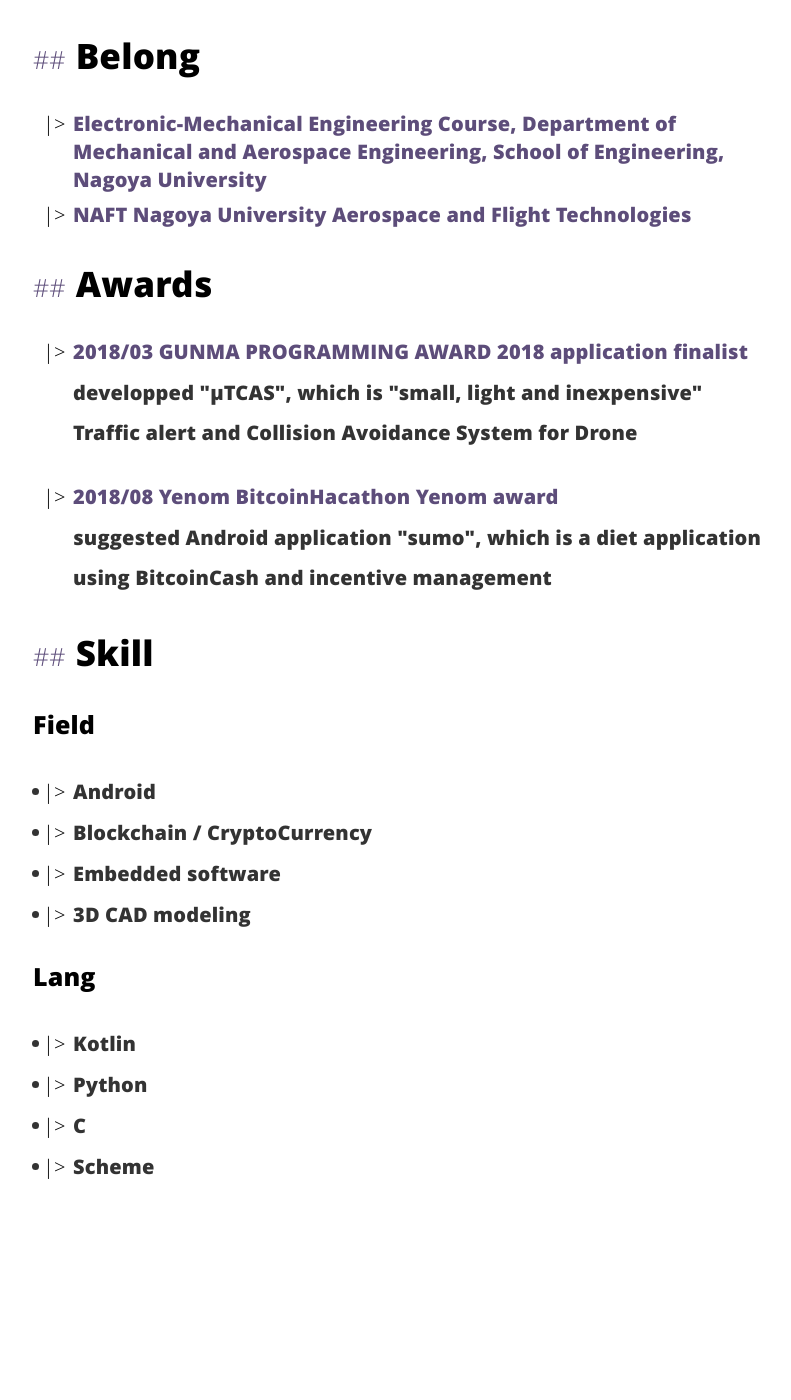
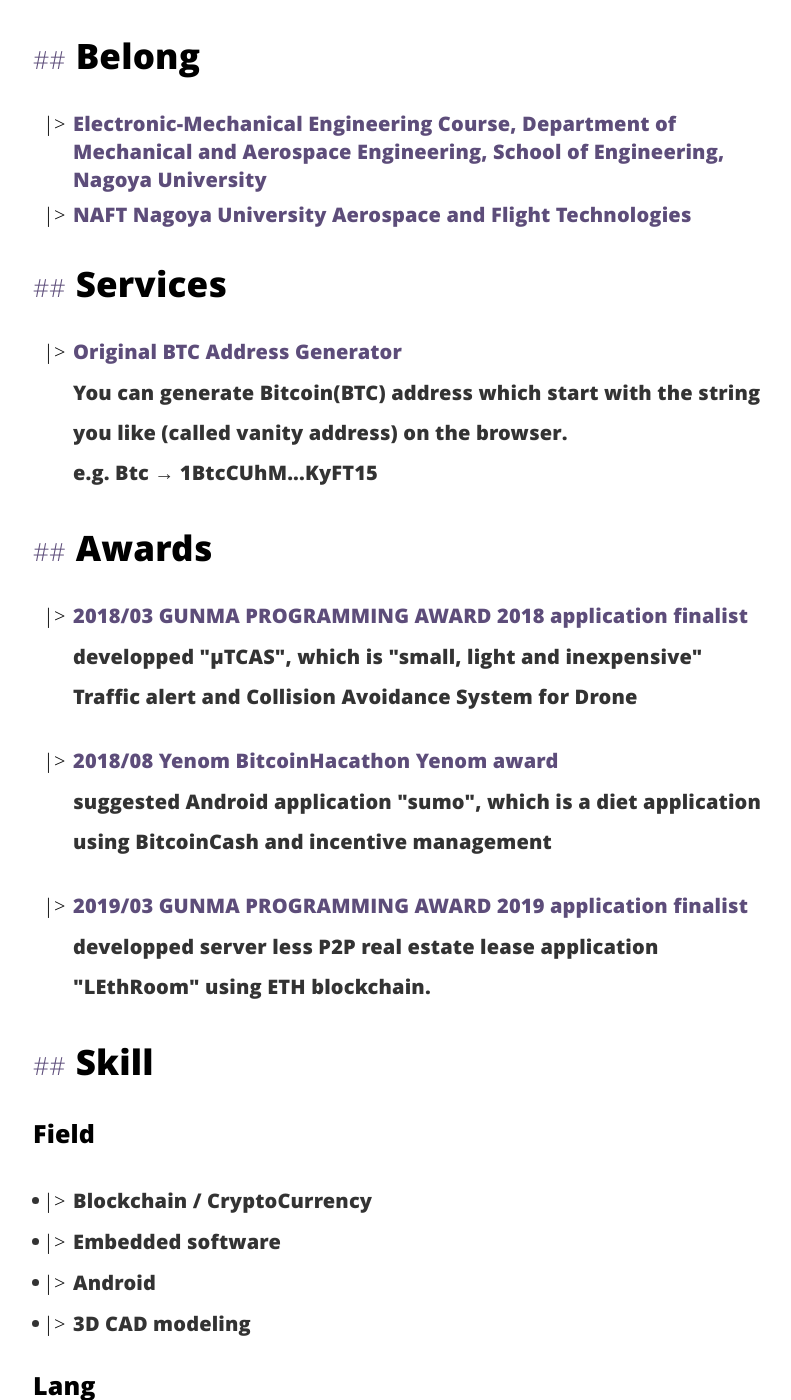
Before and after one commit to mwtndmik/mwtndmik.github.io, a Jekyll site: the page built from about.html, in a window 1280 px wide and 1400 px high, scrolled down 504 px. Shown: the whole window, without its empty margins (227-1018 px from the left). Built offline with Jekyll 4.4.1, drawn with Linux system fonts in a browser that asks for light colours; before the commit the page ends 1731 px from its top, so only the background shows below that.

Commit message:
update my profile

```diff
--- a/_config.yml
+++ b/_config.yml
@@ -11,7 +11,7 @@
 # User settings
 username: mwtndmik
 user_title: mwtndmik
-email: 235711131719k@gmail.com
+email: kazuki.sugiyam@gmail.com
 twitter_username: mwtndmik
 github_username:  mwtndmik
 facebook_username: Kazuk.Sugiyam
@@ -50,14 +50,15 @@
 # skill_lang in about me
 language:
   - name: Kotlin
+  - name: TypeScript
   - name: Python
   - name: C
   - name: Scheme
 #skill_field in about me
 field:
-  - name: Android
   - name: Blockchain / CryptoCurrency
   - name: Embedded software
+  - name: Android
   - name: 3D CAD modeling
 #belong in about me
 belong:
@@ -65,6 +66,11 @@
     url: http://www.nuem.nagoya-u.ac.jp/index.html
   - name: NAFT Nagoya University Aerospace and Flight Technologies
     url: https://naft.space
+#services in about me
+service:
+  - name: Original BTC Address Generator
+    url: https://originaladdress.net
+    content: You can generate Bitcoin(BTC) address which start with the string you like (called vanity address) on the browser.<br>e.g. Btc → 1BtcCUhM...KyFT15
 #awards in about me
 award:
   - name: 2018/03  GUNMA PROGRAMMING AWARD 2018 application finalist
@@ -73,5 +79,7 @@
   - name: 2018/08  Yenom BitcoinHacathon Yenom award
     url: https://www.neweconomy.jp/posts/22873/2#入賞チーム
     content: suggested Android application "sumo", which is a diet application using BitcoinCash and incentive management
+  - name: 2019/03  GUNMA PROGRAMMING AWARD 2019 application finalist
+    content: developped server less P2P real estate lease application "LEthRoom" using ETH blockchain.
 # exclude my node related stuff
 exclude: ['package.json', 'src', 'node_modules']
--- a/about.html
+++ b/about.html
@@ -12,23 +12,33 @@
 
     <div class="icons-aboutme">
         <a aria-label="My Github" title="Show my projetcts" target="_blank" href="https://github.com/{{site.github_username}}">
-					<svg class="icon icon-github"><use xlink:href="#icon-github-alt"></use></svg>
+            <svg class="icon icon-github">
+                <use xlink:href="#icon-github-alt"></use>
+            </svg>
         </a>
 
         <a aria-label="My scrapbox.io project" title="Show my scrapbox.io projects" target="_blank" href="https://scrapbox.io/{{site.scrapbox_username}}/">
-					<svg class="icon icon-scrapbox"><use xlink:href="#icon-scrapbox"></use></svg>
+            <svg class="icon icon-scrapbox">
+                <use xlink:href="#icon-scrapbox"></use>
+            </svg>
         </a>
 
         <a aria-label="My Twitter" title="Follow me on Twitter" target="_blank" href="https://twitter.com/{{site.twitter_username}}">
-					<svg class="icon icon-twitter"><use xlink:href="#icon-twitter"></use></svg>
+            <svg class="icon icon-twitter">
+                <use xlink:href="#icon-twitter"></use>
+            </svg>
         </a>
 
         <a aria-label="My Facebook" title="Follow me on Facebook" target="_blank" href="https://www.facebook.com/{{site.facebook_username}}">
-					<svg class="icon icon-facebook"><use xlink:href="#icon-facebook"></use></svg>
+            <svg class="icon icon-facebook">
+                <use xlink:href="#icon-facebook"></use>
+            </svg>
         </a>
 
         <a aria-label="Send email" title="Send me an e-mail" href="mailto:{{site.email}}">
-					<svg class="icon icon-email"><use xlink:href="#icon-email"></use></svg>
+            <svg class="icon icon-email">
+                <use xlink:href="#icon-email"></use>
+            </svg>
         </a>
     </div>
 
@@ -37,14 +47,29 @@
     <h2>Belong</h2>
     <ul class="recent">
         {% for belong in site.belong %}
-	    	<li><a href="{{ belong.url}}"><h3 class="belong-name" itemprop="name">{{ belong.name }}</h3></a></li>
+        <li><a href="{{ belong.url}}">
+                <h3 class="belong-name" itemprop="name">{{ belong.name }}</h3>
+            </a></li>
+        {% endfor %}
+    </ul>
+
+    <h2>Services</h2>
+    <ul class="recent">
+        {% for service in site.service %}
+        <li><a href="{{ service.url}}">
+                <h3 class="service-name" itemprop="name">{{ service.name }}</h3>
+            </a>
+            <h4>{{ service.content }}</h4>
+        </li>
         {% endfor %}
     </ul>
 
     <h2>Awards</h2>
     <ul class="recent">
         {% for award in site.award %}
-	    	<li><a href="{{ award.url}}"><h3 class="award-name" itemprop="name">{{ award.name }}</h3></a>
+        <li><a href="{{ award.url}}">
+                <h3 class="award-name" itemprop="name">{{ award.name }}</h3>
+            </a>
             <h4>{{ award.content }}</h4>
         </li>
         {% endfor %}
@@ -55,14 +80,18 @@
     <h3>Field</h3>
     <ul class="field">
         {% for field in site.field %}
-	    	<li><h3 class="field-name" itemprop="name">{{ field.name }}</h3></li>
+        <li>
+            <h3 class="field-name" itemprop="name">{{ field.name }}</h3>
+        </li>
         {% endfor %}
     </ul>
 
     <h3>Lang</h3>
     <ul class="language">
         {% for lang in site.language %}
-	    	<li><h3 class="lang-name" itemprop="name">{{ lang.name }}</h3></li>
+        <li>
+            <h3 class="lang-name" itemprop="name">{{ lang.name }}</h3>
+        </li>
         {% endfor %}
     </ul>
 
```
Also changed, not shown: 1 other file. Lines whose indentation alone changed are shown as unchanged.
